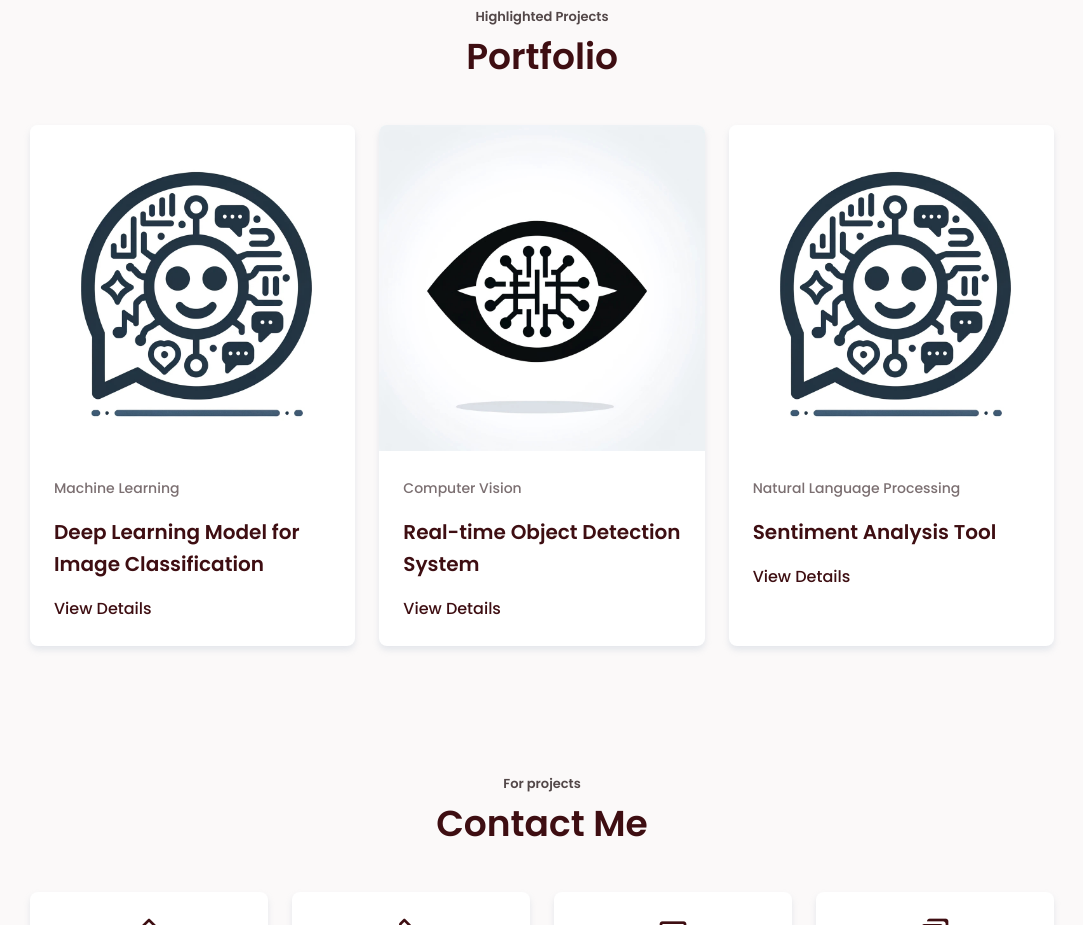
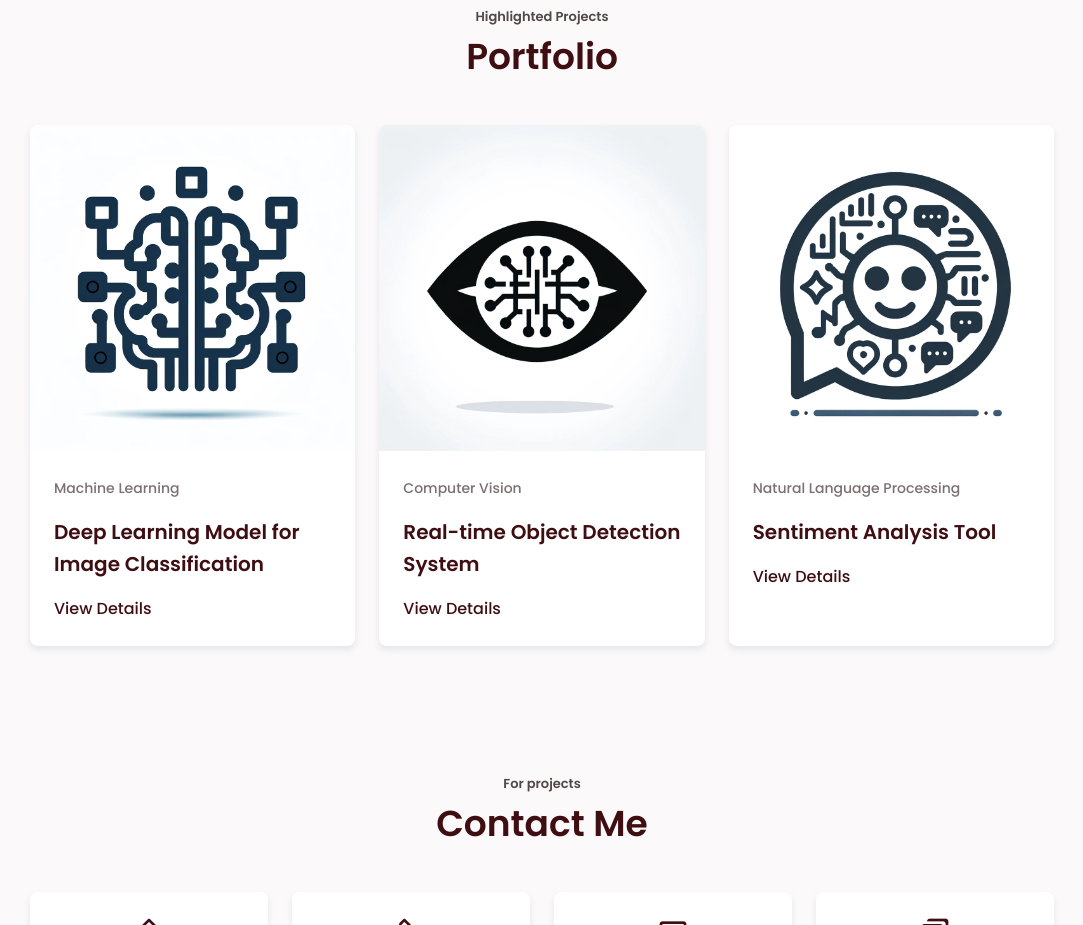
Before and after one commit to gemalhisuin/Portfolio, a plain HTML site: page index.html in a window 1280 px wide. Shown: the part 3360-4285 px from the top of the page, without its empty margins (98-1181 px from the left). Drawn offline with nearby package versions, Linux system fonts and the light colour scheme.

Commit message:
src img2

```diff
--- a/index.html
+++ b/index.html
@@ -307,7 +307,7 @@
             <div class="portfolio__container bd-grid">
                 <div class="portfolio__content mix ml">
                     <a href="#"><img
-                            src="assets/img/f0204a44-86a4-4b38-8835-c72eb1bad6bc-ezgif.com-webp-to-jpg-converter.jpg"
+                            src="assets/img/e88899a2-ae4c-444d-97ab-21cc805440d7-ezgif.com-webp-to-jpg-converter.jpg"
                             alt="" class="portfolio__img"></a>
                     <div class="portfolio__data">
                         <span class="portfolio__subtitle">Machine Learning</span>
```
